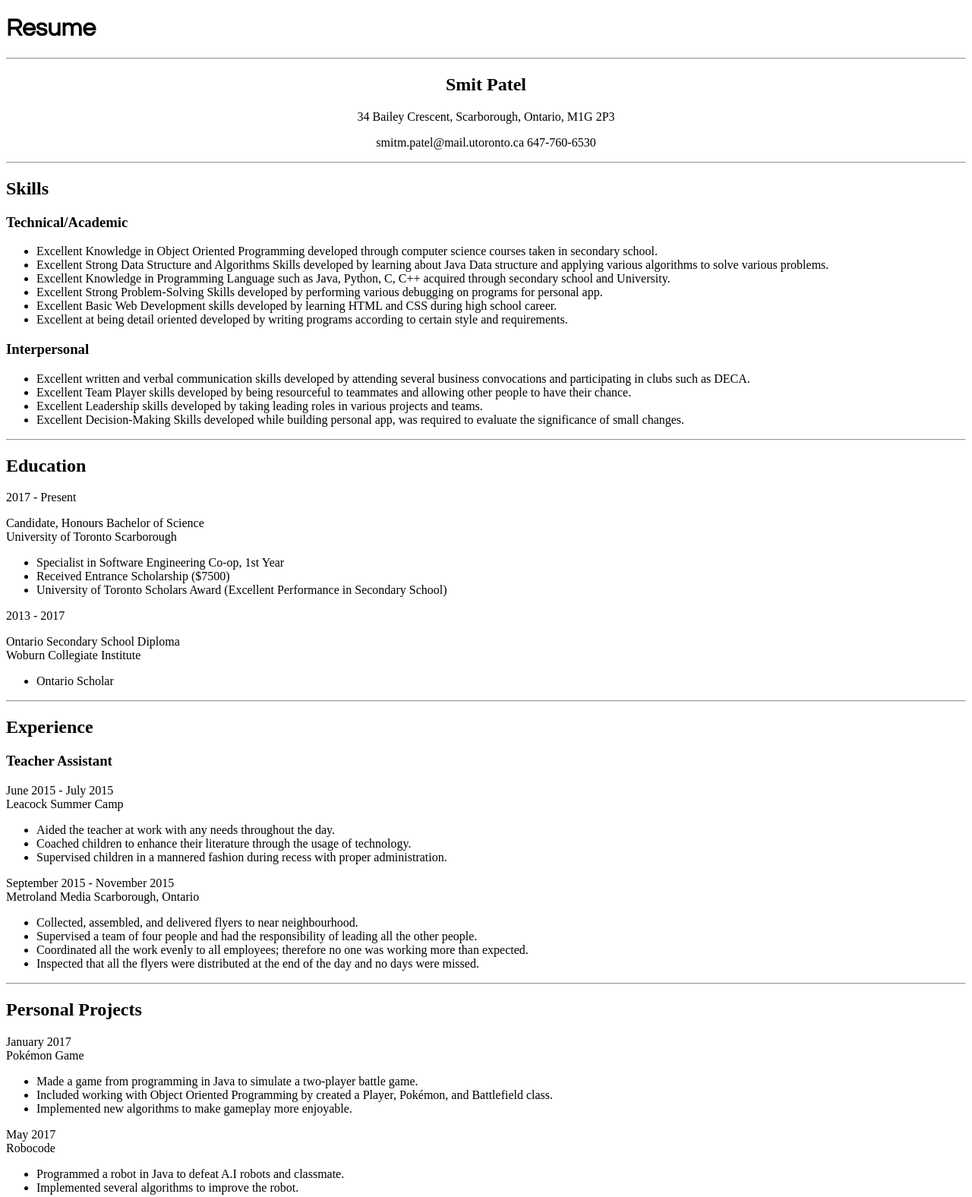
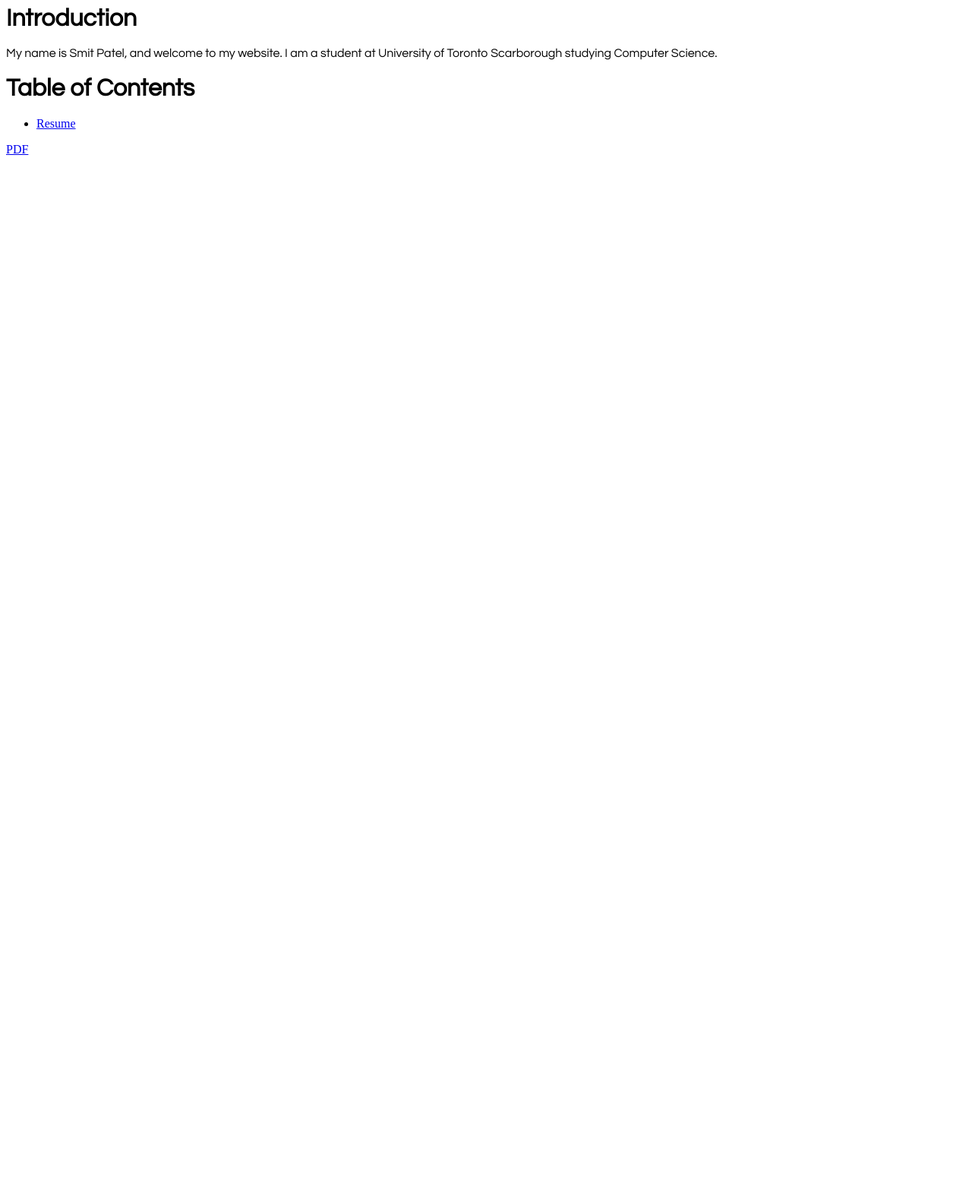
Before and after one commit to smitpatel316/Website, a plain HTML site: page index.html in a window 1280 px wide. Shown: the top 1576 px of the page at 76% size. After the commit the page ends 800 px from the top, so only its background shows below. Drawn offline with Linux system fonts and the light colour scheme.

Commit message:
Update index.html

```diff
--- a/index.html
+++ b/index.html
@@ -1,219 +1,26 @@
-<!doctype html>
 <html>
 <head>
     <title>
-        Resume
+        Smit Patel
     </title>
     <style type = "text/css">
+        p {font-family:Century Gothic;}
         h1 {font-family:Century Gothic;}
 
     </style>
 </head>
 <body>
-    <h1>
-        Resume
-    </h1>
-    <hr />
-    <h2>
-        <center>
-            Smit Patel
-        </center>
-    </h2>
-    <p>
-        <center>
-            34 Bailey Crescent, Scarborough, Ontario, M1G 2P3
-        </center>
-    </p>
-    <p>
-        <center>
-            smitm.patel@mail.utoronto.ca 647-760-6530
-        </center>
-    </p>
-    <hr />
-    <h2>
-        Skills
-    </h2>
-    <h3>
-        Technical/Academic
-    </h3>
+    <h1>Introduction</h1>
+    <p>My name is Smit Patel, and welcome to my website. I am a student at University of Toronto Scarborough studying Computer Science.</p>
+    <h1>Table of Contents</h1>
+   <ul>
+       <li>
+            <a href="Resume.html">
+                Resume
+            </a>
+       </li>
+   </ul>
+   <a href="http://www.smitpatel.net/Resume.pdf">PDF</a>
 
-    <ul>
-        <li>
-            Excellent Knowledge in Object Oriented Programming developed through computer science courses taken in secondary school.
-        </li>
-        <li>
-            Excellent Strong Data Structure and Algorithms Skills developed by learning about Java Data structure and applying various algorithms to solve various problems.
-        </li>
-        <li>
-            Excellent Knowledge in Programming Language such as Java, Python, C, C++ acquired through secondary school and University.
-        </li>
-        <li>
-            Excellent Strong Problem-Solving Skills developed by performing various debugging on programs for personal app.
-        </li>
-        <li>
-            Excellent Basic Web Development skills developed by learning HTML and CSS during high school career.
-        </li>
-        <li>
-            Excellent at being detail oriented developed by writing programs according to certain style and requirements.
-        </li>
-    </ul>
-    <h3>
-        Interpersonal
-    </h3>
-    <ul>
-        <li>
-            Excellent written and verbal communication skills developed by attending several business convocations and participating in clubs such as DECA.
-        </li>
-        <li>
-            Excellent Team Player skills developed by being resourceful to teammates and allowing other people to have their chance.
-        </li>
-        <li>
-            Excellent Leadership skills developed by taking leading roles in various projects and teams.
-        </li>
-        <li>
-            Excellent Decision-Making Skills developed while building personal app, was required to evaluate the significance of small changes.
-        </li>
-    </ul>
-    <hr />
-    <h2>
-        Education
-    </h2>
-    <p>
-        2017 - Present
-    </p>
-        Candidate, Honours Bachelor of Science <br /> University of Toronto Scarborough
-        <ul>
-            <li>
-               Specialist in Software Engineering Co-op, 1st Year
-            </li>
-            <li>
-                Received Entrance Scholarship ($7500)
-            </li>
-            <li>
-                University of Toronto Scholars Award (Excellent Performance in Secondary School)
-            </li>
-        </ul>
-    <p>
-        2013 - 2017
-    </p>
-    <p>
-        Ontario Secondary School Diploma<br />
-        Woburn Collegiate Institute
-    </p>
-        <ul>
-            <li>
-               Ontario Scholar
-            </li>
-        </ul>
-
-    <hr />
-    <h2>
-        Experience
-    </h2>
-    <h3>
-        Teacher Assistant
-    </h3>
-    June 2015 - July 2015 <br />
-    Leacock Summer Camp
-    <ul>
-        <li>
-            Aided the teacher at work with any needs throughout the day.
-        </li>
-        <li>
-            Coached children to enhance their literature through the usage of technology.
-        </li>
-        <li>
-            Supervised children in a mannered fashion during recess with proper administration.
-        </li>
-    </ul>
-    September 2015 - November 2015 <br />
-    Metroland Media Scarborough, Ontario
-    <ul>
-        <li>
-            Collected, assembled, and delivered flyers to near neighbourhood.
-        </li>
-        <li>
-            Supervised a team of four people and had the responsibility of leading all the other people.
-        </li>
-        <li>
-            Coordinated all the work evenly to all employees; therefore no one was working more than expected.
-        </li>
-        <li>
-            Inspected that all the flyers were distributed at the end of the day and no days were missed.
-        </li>
-    </ul>
-    <hr />
-    <h2>
-        Personal Projects
-    </h2>
-    January 2017 <br />
-    Pokémon Game
-    <ul>
-        <li>
-            Made a game from programming in Java to simulate a two-player battle game.
-        </li>
-        <li>
-            Included working with Object Oriented Programming by created a Player, Pokémon, and Battlefield class.
-        </li>
-        <li>
-            Implemented new algorithms to make gameplay more enjoyable.
-        </li>
-    </ul>
-    May 2017 <br />
-    Robocode
-    <ul>
-        <li>
-            Programmed a robot in Java to defeat A.I robots and classmate.
-        </li>
-        <li>
-            Implemented several algorithms to improve the robot.
-        </li>
-    </ul>
-    June 2017 <br />
-    Android App
-    <ul>
-        <li>
-            Worked on an Agenda App in a team of three to help students organize school work.
-        </li>
-        <li>
-            My responsibility was to create a timetable, and help debug any other problems that occurred.
-        </li>
-    </ul>
-    <hr />
-    <h2>
-        Programming Languages
-    </h2>
-    <ul>
-        <li>
-            Turing
-        </li>
-        <li>
-            Python
-        </li>
-        <li>
-            Java
-        </li>
-        <li>
-            SQL
-        </li>
-        <li>
-            C++
-        </li>
-        <li>
-            HTML
-        </li>
-        <li>
-            CSS
-        </li>
-        <li>
-            JavaScript
-        </li>
-        <li>
-            jQuery
-        </li>
-        <li>
-            Latex
-        </li>
-    </ul>
 </body>
 </html>
```
